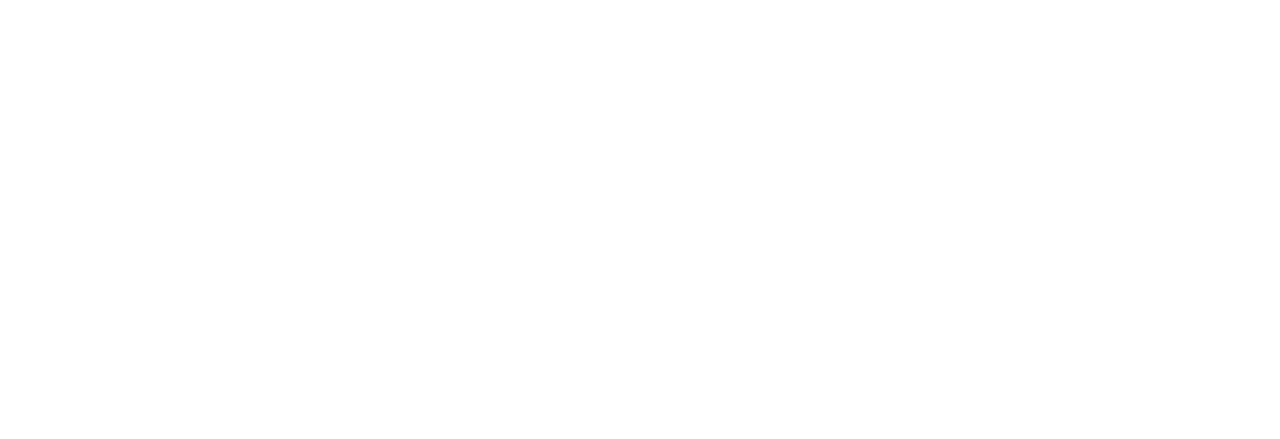
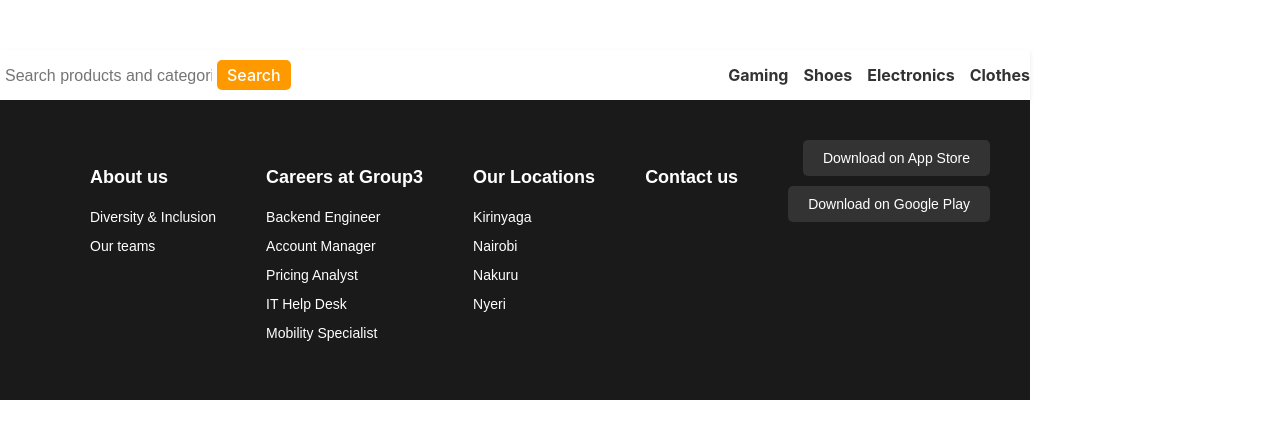
Before and after one commit to kouragita/end-of-phase2-project, a React (Vite) app: page / in a window 1280 px wide. Shown: the part 175-614 px from the top of the page. Built offline with nearby package versions, Linux system fonts and the light colour scheme.

Commit message:
Adds components

```diff
--- a/src/App.css
+++ b/src/App.css
@@ -0,0 +1,121 @@
+.footer {
+    display: flex;
+    justify-content: space-between;
+    padding: 40px;
+    background-color: #1a1a1a;
+    color: #fff;
+    font-family: Arial, sans-serif;
+  }
+
+  .footer-logo {
+    width: 150px;
+  }
+
+  .footer-words {
+    display: flex;
+    justify-content: space-between;
+    flex: 1;
+    margin-left: 50px;
+  }
+
+  .footer-column {
+    margin-right: 50px;
+  }
+
+  .footer-column h4 {
+    margin-bottom: 10px;
+    font-size: 18px;
+    font-weight: bold;
+  }
+
+  .footer-column ul {
+    list-style: none;
+    padding: 0;
+  }
+
+  .footer-column ul li {
+    margin-bottom: 8px;
+    font-size: 14px;
+    cursor: pointer;
+  }
+
+  .footer-column ul li:hover {
+    text-decoration: underline;
+    cursor: default;
+  }
+
+  .social-icons {
+    display: flex;
+  }
+
+  .social-icons li {
+    margin-right: 10px;
+    font-size: 18px;
+    cursor: pointer;
+  }
+
+  .social-icons li:hover {
+    color: #f1c40f;
+  }
+
+  .footer-right {
+    display: flex;
+    flex-direction: column;
+    align-items: flex-end;
+  }
+
+  .app-store-btn, .google-play-btn {
+    margin-bottom: 10px;
+    padding: 10px 20px;
+    background-color: #333;
+    color: #fff;
+    border: none;
+    border-radius: 5px;
+    cursor: pointer;
+    font-size: 14px;
+  }
+
+  .app-store-btn:hover, .google-play-btn:hover {
+    background-color: #555;
+  }
+
+  .navbar {
+    background-color: #fff;
+    padding: 10px 0;
+    box-shadow: 0 2px 4px rgba(0, 0, 0, 0.1);
+  }
+
+  .container {
+    display: flex;
+    justify-content: space-between;
+    align-items: center;
+    max-width: 1200px;
+    margin: 0 auto;
+  }
+
+  .search-bar input {
+    border: none;
+    padding: 5px;
+    font-size: 16px;
+  }
+
+  .search-bar button {
+    background-color: #ff9900;
+    color: #fff;
+    padding: 5px 10px;
+    border: none;
+    border-radius: 5px;
+    cursor: pointer;
+  }
+
+  .nav-links {
+    display: flex;
+    align-items: center;
+  }
+
+  .nav-links a {
+    margin-left: 15px;
+    text-decoration: none;
+    color: #333;
+    font-weight: bold;
+  }
--- a/src/App.jsx
+++ b/src/App.jsx
@@ -1,11 +1,15 @@
+import React from 'react';
+import Navbar from './components/Navbar';
+import './App.css';
+import Footer from './components/Footer';
 
 function App() {
-
   return (
-    <>
-    </>
-  )
-
+    <div className="app">
+      <Navbar />
+      <Footer />
+    </div>
+  );
 }
 
-export default App
+export default App;
--- a/src/components/Footer.jsx
+++ b/src/components/Footer.jsx
@@ -0,0 +1,57 @@
+import React from "react";
+
+const Footer = () => {
+  return (
+    <footer className="footer">
+        <div className="footer-words">
+        <div className="footer-column">
+          <h4>About us</h4>
+          <ul>
+            <li></li>
+            <li>Diversity & Inclusion</li>
+            <li>Our teams</li>
+          </ul>
+        </div>
+
+        <div className="footer-column">
+          <h4>Careers at Group3</h4>
+          <ul>
+            <li>Backend Engineer</li>
+            <li>Account Manager</li>
+            <li>Pricing Analyst</li>
+            <li>IT Help Desk</li>
+            <li>Mobility Specialist</li>
+          </ul>
+        </div>
+
+        <div className="footer-column">
+          <h4>Our Locations</h4>
+          <ul>
+            <li>Kirinyaga</li>
+            <li>Nairobi</li>
+            <li>Nakuru</li>
+            <li>Nyeri</li>
+          </ul>
+        </div>
+
+        <div className="footer-column">
+          <h4>Contact us</h4>
+          <ul className="social-icons">
+            <li><i className="fa fa-facebook"></i></li>
+            <li><i className="fa fa-instagram"></i></li>
+            <li><i className="fa fa-twitter"></i></li>
+            <li><i className="fa fa-linkedin"></i></li>
+            <li><i className="fa fa-youtube"></i></li>
+          </ul>
+        </div>
+      </div>
+
+      <div className="footer-right">
+        <button className="app-store-btn">Download on App Store</button>
+        <button className="google-play-btn">Download on Google Play</button>
+      </div>
+    </footer>
+  );
+};
+
+export default Footer;
--- a/src/components/Navbar.jsx
+++ b/src/components/Navbar.jsx
@@ -0,0 +1,22 @@
+import React from 'react';
+
+function Navbar() {
+  return (
+    <nav className="navbar">
+      <div className="container">
+        <div className="search-bar">
+          <input type="text" placeholder="Search products and categories" />
+          <button>Search</button>
+        </div>
+        <div className="nav-links">
+          <a href="#">Gaming</a>
+          <a href="#">Shoes</a>
+          <a href="#">Electronics</a>
+          <a href="#">Clothes</a>
+        </div>
+      </div>
+    </nav>
+  );
+}
+
+export default Navbar;
```
